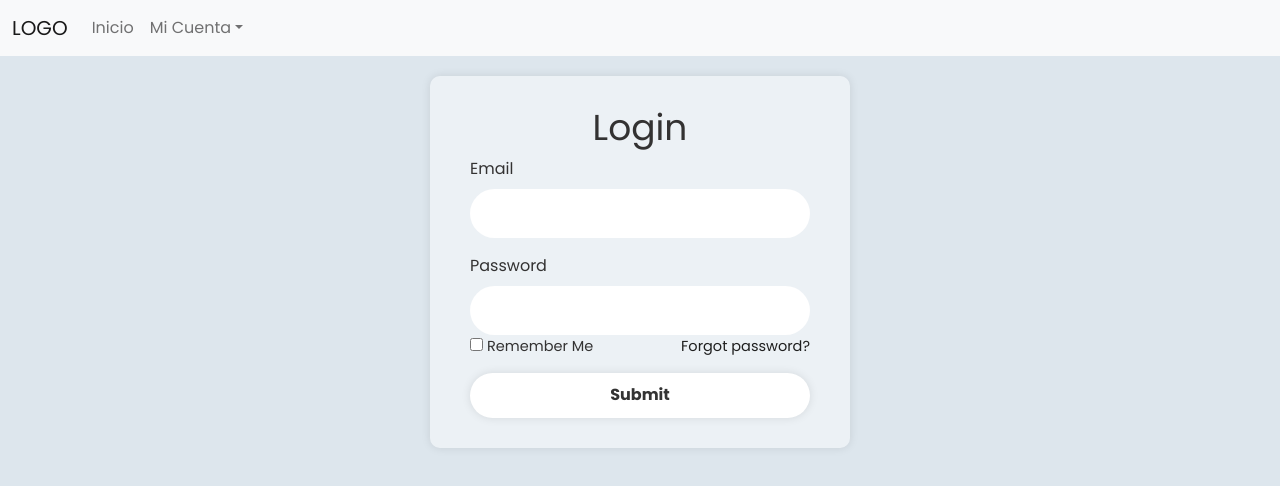
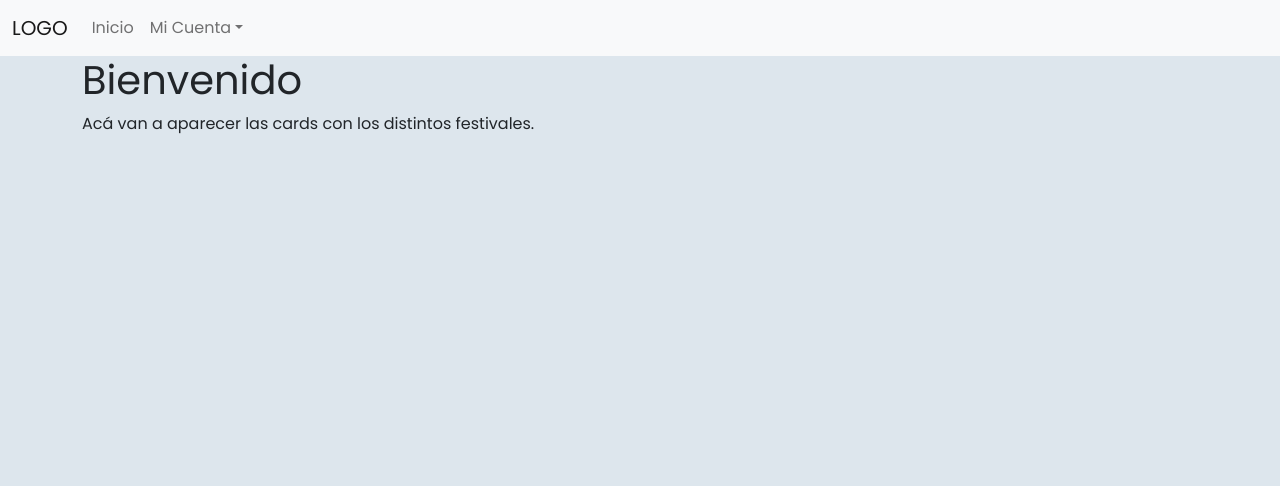
Before and after one commit to ElianaFlorencia/TP_Parcial_Plataformas_Supernova_Club, a React (Vite) app: page / in a window 1280 px wide. Shown: the top 486 px of the page. Built offline with nearby package versions, Linux system fonts and the light colour scheme.

Commit message:
App, Login, AuthContext y ProtectedRoute vuelven a su estado original antes del cambio de enrutamiento

```diff
--- a/src/App.jsx
+++ b/src/App.jsx
@@ -1,51 +1,46 @@
-
 import './App.css'
 import { BrowserRouter, Routes, Route } from 'react-router-dom'
-
 //Paginas//
 import { Inicio } from './pages/Inicio'
 import { Contacto } from './pages/Contacto'
 import { Micuenta } from './pages/Micuenta'
 import { Login } from './components/Login'
 import { Dashboard } from './pages/Dashboard'
-
-
 //Menu//
 import { Menu } from './components/Menu'
-
 // Dashboard --> Usuarios //
 import  {Usuarios} from './components/Usuarios'
-
 //Contextos//
 import {AuthProvider} from './context/AuthContext'
 import { ProtectedRoute } from './context/ProtectedRoute'
 
 
+export const App = () => {
 
-export const App = () => {
   return (
   <AuthProvider>
    <BrowserRouter>
       <Menu />
-        <div className='container'>
+        <div className= 'container'>
             <Routes>
-            <Route path='/' element={<Login />} />
-            <Route path='/Contacto' element={<Contacto />} />
-            <Route path='/MiCuenta' element={<Micuenta />} />
-            <Route path='/Inicio' element={<Inicio />} />
-            <Route path='/Dashboard' element={
-              <ProtectedRoute role="admin">
-                <Dashboard />
+              <Route  path='/' element= {<Inicio/>} />
+              {/* <Route  path='/Contacto' element= {<Contacto/>} /> */}
+              <Route  path='/MiCuenta' element= {<Micuenta/>} />
+              <Route  path='/Login' element= {<Login/>} />
+              <Route  path='/Dashboard' element= {
+                <ProtectedRoute>
+                  <Dashboard/>
                 </ProtectedRoute>
+
+
               } />
-            <Route path='/Usuarios' element={
-              <ProtectedRoute role="admin">
-                <Usuarios />
-              </ProtectedRoute>
-            } />
+
+              <Route path='/Usuarios' element={<Usuarios />} />
+
             </Routes>
         </div>
    </BrowserRouter>
    </AuthProvider>
   )
+
 }
--- a/src/components/Login.jsx
+++ b/src/components/Login.jsx
@@ -2,44 +2,31 @@
 import { useAuth } from "../context/AuthContext"
 import { useNavigate } from "react-router-dom";
 import '../styles/Login.css'
-import { useState } from 'react';
+
 
 export const Login = () => {
 
     const {login} = useAuth();
     const navigate = useNavigate();
-    const [email, setEmail] = useState('');
-    const [password, setPassword] = useState('');
 
     const handlerLogin = () => {
-        login(email, password)
-          .then((user) => {
-            if (user.role === 'admin') {
-              navigate("/Dashboard");
-            } else if (user.role === 'user') {
-              navigate("/Inicio");
-            } else {
-              alert('Role no válido');
-            }
-          })
-          .catch((error) => {
-            alert('Credenciales incorrectas');
-          });
-      };
+        login();
+        navigate ("/Dashboard")
+    }
 
     return (
         <div className = 'wrapper'>
-            <form onSubmit= {(e) => {e.preventDefault(); handlerLogin(); }}>
+            <form onSubmit= {(e) => e.preventDefault()}>
                 <h2>Login</h2>
 
                 <div className="input-box mb-3">
                     <label htmlFor="exampleInputEmail1" className="form-label">Email</label>
-                    <input type="email" className="form-control" id="exampleInputEmail1" aria-describedby="emailHelp" value={email} onChange={(e) => setEmail(e.target.value)}/>
+                    <input type="email" className="form-control" id="exampleInputEmail1" aria-describedby="emailHelp"/>
 
                 </div>
                 <div className="input-box mb-3">
                     <label htmlFor="exampleInputPassword1" className="form-label">Password</label>
-                    <input type="password" className="form-control" id="exampleInputPassword1" value={password} onChange={(e) => setPassword(e.target.value)}/>
+                    <input type="password" className="form-control" id="exampleInputPassword1"/>
                 </div>
 
                 <div className="remember-forgot">
@@ -47,7 +34,7 @@ export const Login = () => {
                     <a href="#"> Forgot password?</a>
                 </div>
 
-                <button type="submit" class="btn btn-primary" >Submit</button>
+                <button type="submit" class="btn btn-primary" onClick={handlerLogin}>Submit</button>
 
                {/* <div className="register-link">
                     <p>Don't have an account? <a href="#">Register</a></p>
@@ -57,5 +44,3 @@ export const Login = () => {
     )
 
 }
-
-export default Login;
--- a/src/context/AuthContext.jsx
+++ b/src/context/AuthContext.jsx
@@ -1,38 +1,28 @@
-import React, { createContext, useContext, useState } from 'react';
+import { createContext, useContext, useState } from "react";
 
-const AuthContext = createContext();
+const AuthContext = createContext ();
 
-export const AuthProvider = ({ children }) => {
-  const [user, setUser] = useState(null);
+export const AuthProvider = ({children}) => {
 
-  const login = (email, password) => {
-    return new Promise((resolve, reject) => {
-      // Simulación de autenticación
-      if (email === 'admin@example.com' && password === 'admin') {
-        const user = { email, role: 'admin' };
-        setUser(user);
-        resolve(user);
-      } else if (email === 'user@example.com' && password === 'user') {
-        const user = { email, role: 'user' };
-        setUser(user);
-        resolve(user);
-      } else {
-        reject('Credenciales incorrectas');
-      }
-    });
-  };
+    const [logueado, setLogueado] = useState (false);
 
-  const logout = () => {
-    setUser(null);
-  };
+    const login = () => {
+        setLogueado (true);
+    }
 
-  return (
-    <AuthContext.Provider value={{ user, login, logout }}>
-      {children}
-    </AuthContext.Provider>
-  );
-};
+    const logout = () => {
+        setLogueado (false);
+    }
+
+    return (
+         <AuthContext.Provider value= {{logueado, login, logout}} >
+            { children }
+         </AuthContext.Provider>
+
+    )
+}
 
 export const useAuth = () => {
-  return useContext(AuthContext);
-};
+    return useContext (AuthContext);
+
+}
--- a/src/context/ProtectedRoute.jsx
+++ b/src/context/ProtectedRoute.jsx
@@ -1,17 +1,17 @@
 import { useAuth } from "../context/AuthContext"
 import { Navigate } from "react-router-dom";
 
-export const ProtectedRoute = ( {children, role}) => {
+export const ProtectedRoute = ( {children}) => {
 
-    const { user } = useAuth();
+    const { logueado } = useAuth();
 
-    if (!user) {
-        return <Navigate to="/" />;
-      }
+    if (logueado){
 
-      if (role && user.role !== role) {
-        return <Navigate to="/Inicio" />;
-      }
 
-      return children;
-    };
+        return children
+    } else {
+        return <Navigate to= "/Login" />
+    }
+
+
+}
```
Lines whose indentation alone changed are shown as unchanged.
